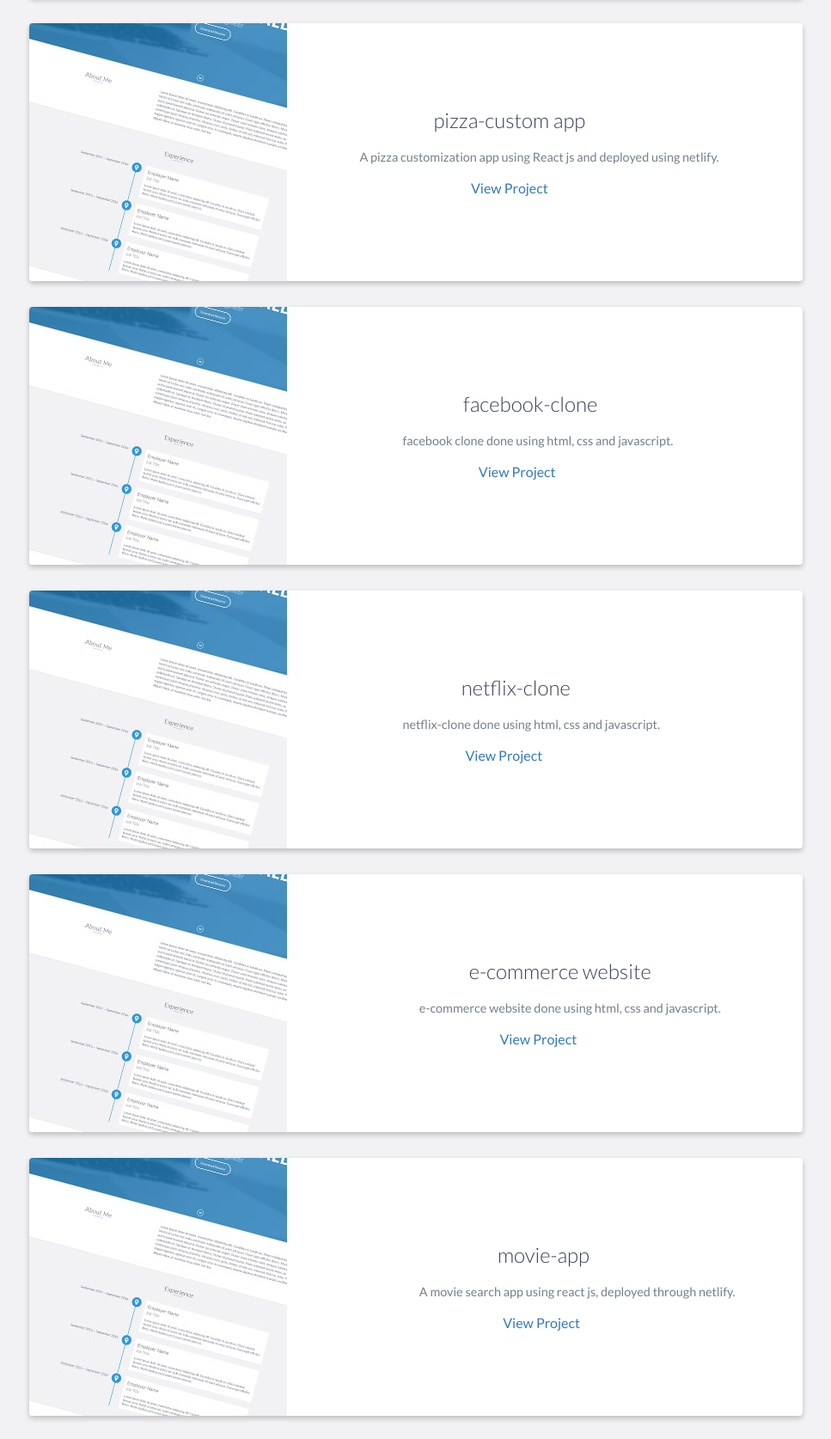
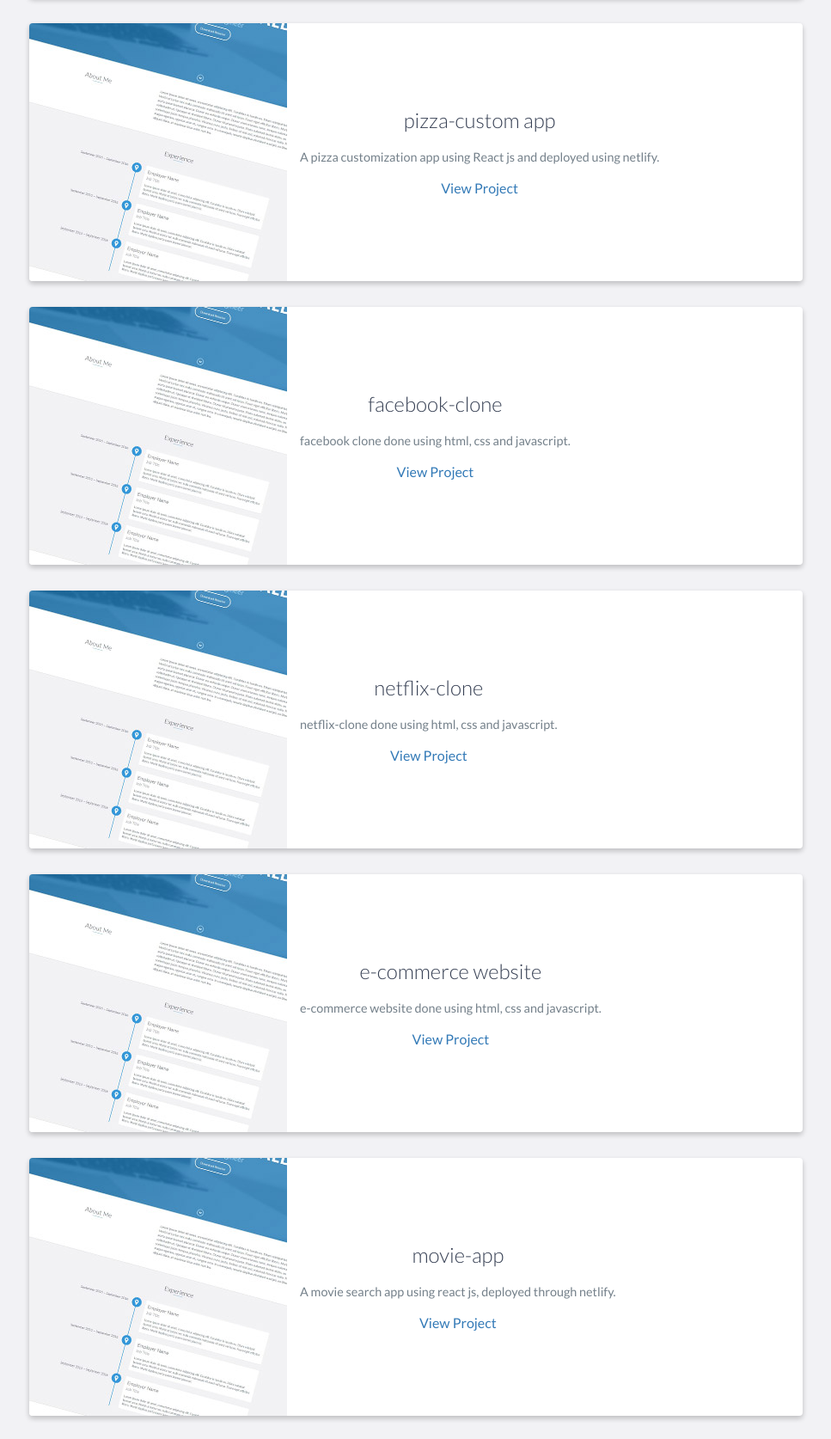
Before and after one commit to vinayjs/portfolio, a website: page index.html in a window 1280 px wide. Shown: the part 3283-4957 px from the top of the page at 86% size, without its empty margins (156-1123 px from the left). Drawn offline with nearby package versions, Linux system fonts and the light colour scheme.

Commit message:
portfolio

```diff
--- a/index.html
+++ b/index.html
@@ -239,7 +239,7 @@
                     <div class="project-info">
                         <h3>pizza-custom app</h3>
                         <p>
-                            &nbsp;&nbsp;&nbsp;&nbsp; &nbsp;&nbsp;&nbsp;&nbsp; &nbsp;&nbsp;&nbsp;&nbsp; &nbsp;&nbsp;&nbsp;&nbsp; &nbsp;&nbsp;&nbsp;&nbsp;  A pizza customization app using React js and deployed using netlify.
+                                  A pizza customization app using React js and deployed using netlify.
                         </p>
                         <a href="https://react-pizzacustomapp.netlify.app/">View Project</a>
                     </div>
@@ -253,11 +253,11 @@
                     </div>
                     <!-- End .project-image -->
                     <div class="project-info">
-                        <h3> &nbsp;&nbsp;&nbsp;&nbsp; &nbsp;&nbsp;&nbsp;&nbsp; &nbsp;&nbsp;&nbsp;&nbsp; &nbsp;&nbsp;&nbsp;&nbsp;&nbsp;&nbsp; facebook-clone </h3>
+                        <h3>  facebook-clone </h3>
                         <p>
-                            &nbsp;&nbsp;&nbsp;&nbsp; &nbsp;&nbsp;&nbsp;&nbsp; &nbsp;&nbsp;&nbsp;&nbsp; &nbsp;&nbsp;&nbsp;&nbsp; &nbsp;&nbsp;&nbsp;&nbsp; &nbsp;&nbsp;&nbsp;&nbsp; &nbsp;&nbsp;&nbsp;&nbsp; &nbsp;&nbsp;&nbsp;&nbsp; &nbsp;&nbsp;&nbsp;facebook clone done using html, css and javascript.
+                                    facebook clone done using html, css and javascript.
                         </p>
-                        <a href="https://vinayjs.github.io/facebookclone/">&nbsp;&nbsp;&nbsp;&nbsp; &nbsp;&nbsp;&nbsp;&nbsp; &nbsp;&nbsp;&nbsp;&nbsp;&nbsp;&nbsp;&nbsp;&nbsp;&nbsp;&nbsp;&nbsp;&nbsp;&nbsp;View Project</a>
+                        <a href="https://vinayjs.github.io/facebookclone/">  View Project</a>
                     </div>
                     <!-- End .project-info -->
                 </div>
@@ -268,11 +268,11 @@
                     </div>
                     <!-- End .project-image -->
                     <div class="project-info">
-                        <h3>  &nbsp;&nbsp;&nbsp;&nbsp; &nbsp;&nbsp;&nbsp;&nbsp; &nbsp;&nbsp;&nbsp;&nbsp; &nbsp;&nbsp;&nbsp;netflix-clone </h3>
+                        <h3>     netflix-clone </h3>
                         <p>
-                            &nbsp;&nbsp;&nbsp;&nbsp; &nbsp;&nbsp;&nbsp;&nbsp; &nbsp;&nbsp;&nbsp;&nbsp; &nbsp;&nbsp;&nbsp;&nbsp; &nbsp;&nbsp;&nbsp;&nbsp;&nbsp;&nbsp;&nbsp;&nbsp;&nbsp;&nbsp;&nbsp;&nbsp;&nbsp;&nbsp;&nbsp;&nbsp;&nbsp;&nbsp;&nbsp;&nbsp;&nbsp;&nbsp; netflix-clone  done using html, css and javascript.
+                                 netflix-clone  done using html, css and javascript.
                         </p>
-                        <a href="https://vinayjs.github.io/netflixclone/">&nbsp;&nbsp;&nbsp;&nbsp;&nbsp;&nbsp;&nbsp;&nbsp;&nbsp;&nbsp;&nbsp;&nbsp;&nbsp;&nbsp;&nbsp;&nbsp;&nbsp;&nbsp;View Project</a>
+                        <a href="https://vinayjs.github.io/netflixclone/">View Project</a>
                     </div>
                     <!-- End .project-info -->
                 </div>
@@ -283,11 +283,11 @@
                     </div>
                     <!-- End .project-image -->
                     <div class="project-info">
-                        <h3> &nbsp;&nbsp;&nbsp;&nbsp; &nbsp;&nbsp;&nbsp;&nbsp; &nbsp;&nbsp;&nbsp;&nbsp; &nbsp;&nbsp;&nbsp;&nbsp; &nbsp;&nbsp;&nbsp;&nbsp; e-commerce website</h3>
+                        <h3>      e-commerce website</h3>
                         <p>
-                            &nbsp;&nbsp;&nbsp;&nbsp; &nbsp;&nbsp;&nbsp;&nbsp; &nbsp;&nbsp;&nbsp;&nbsp; &nbsp;&nbsp;&nbsp;&nbsp; &nbsp;&nbsp;&nbsp;&nbsp; &nbsp;&nbsp;&nbsp;&nbsp; &nbsp;&nbsp;&nbsp;&nbsp; &nbsp;&nbsp;&nbsp;&nbsp; &nbsp;&nbsp;&nbsp;&nbsp; &nbsp;&nbsp;&nbsp;&nbsp; e-commerce website done using html, css and javascript.
+                                      e-commerce website done using html, css and javascript.
                         </p>
-                        <a href="https://vinayjs.github.io/e-commerce-website/">&nbsp;&nbsp;&nbsp;&nbsp;&nbsp;&nbsp;&nbsp;&nbsp;&nbsp;&nbsp;&nbsp;&nbsp;&nbsp;&nbsp;&nbsp;&nbsp;&nbsp;&nbsp;&nbsp;&nbsp;&nbsp;View Project</a>
+                        <a href="https://vinayjs.github.io/e-commerce-website/">View Project</a>
                     </div>
                     <!-- End .project-info -->
                 </div>
@@ -298,11 +298,11 @@
                     </div>
                     <!-- End .project-image -->
                     <div class="project-info">
-                        <h3>&nbsp;&nbsp;&nbsp;&nbsp;&nbsp;&nbsp;&nbsp;&nbsp;&nbsp;&nbsp;&nbsp;&nbsp; movie-app </h3>
+                        <h3> movie-app </h3>
                         <p>
-                            &nbsp;&nbsp;&nbsp;&nbsp; &nbsp;&nbsp;&nbsp;&nbsp; &nbsp;&nbsp;&nbsp;&nbsp; &nbsp;&nbsp;&nbsp;&nbsp; &nbsp;&nbsp;&nbsp;&nbsp; &nbsp;&nbsp;&nbsp;&nbsp; &nbsp;&nbsp;&nbsp;&nbsp; &nbsp;&nbsp;&nbsp;&nbsp; &nbsp;&nbsp;&nbsp;&nbsp; &nbsp;&nbsp;&nbsp;&nbsp; A movie search app using react js, deployed through netlify.
+                                      A movie search app using react js, deployed through netlify.
                         </p>
-                        <a href="https://vinayjs-movieapp.netlify.app/">&nbsp;&nbsp;&nbsp;&nbsp;&nbsp;&nbsp;&nbsp;&nbsp;&nbsp;&nbsp;&nbsp;&nbsp;&nbsp;&nbsp;&nbsp;&nbsp;&nbsp;&nbsp;View Project</a>
+                        <a href="https://vinayjs-movieapp.netlify.app/">View Project</a>
                     </div>
                     <!-- End .project-info -->
                 </div>
@@ -313,11 +313,11 @@
                     </div>
                     <!-- End .project-image -->
                     <div class="project-info">
-                        <h3>&nbsp;&nbsp;&nbsp;&nbsp;&nbsp;&nbsp;&nbsp;&nbsp;&nbsp;&nbsp;&nbsp;&nbsp;&nbsp;&nbsp;&nbsp;&nbsp;&nbsp;&nbsp;&nbsp;&nbsp;&nbsp; calculator</h3>
+                        <h3> calculator</h3>
                         <p>
-                            &nbsp;&nbsp;&nbsp;&nbsp; &nbsp;&nbsp;&nbsp;&nbsp; &nbsp;&nbsp;&nbsp;&nbsp;&nbsp;&nbsp;&nbsp; &nbsp;&nbsp;&nbsp;&nbsp; &nbsp;&nbsp;&nbsp;&nbsp; &nbsp;&nbsp;&nbsp;&nbsp; &nbsp;&nbsp;&nbsp;&nbsp; &nbsp;&nbsp;&nbsp;&nbsp; &nbsp;&nbsp;&nbsp;&nbsp; &nbsp;&nbsp;&nbsp;&nbsp;  calculator done using html, css and javascript.
+                                       calculator done using html, css and javascript.
                         </p>
-                        <a href="https://vinayjs-movieapp.netlify.app/">&nbsp;&nbsp;&nbsp;&nbsp;&nbsp;&nbsp;&nbsp;&nbsp;&nbsp;&nbsp;&nbsp;&nbsp;&nbsp;&nbsp;&nbsp;&nbsp;&nbsp;&nbsp;&nbsp;&nbsp;&nbsp;&nbsp;&nbsp;&nbsp;&nbsp;&nbsp;&nbsp;View Project</a>
+                        <a href="https://vinayjs-movieapp.netlify.app/">View Project</a>
                     </div>
 
                     <!-- End .project-info -->
```
